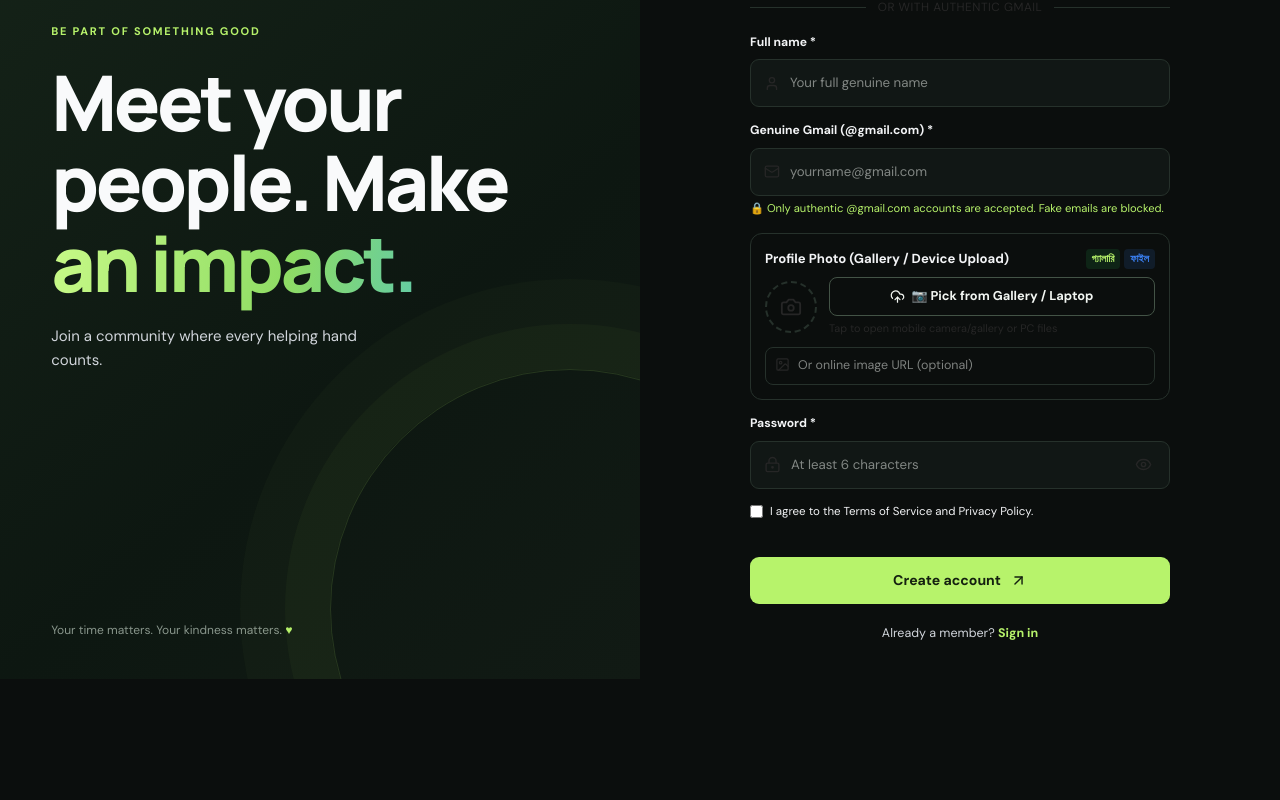
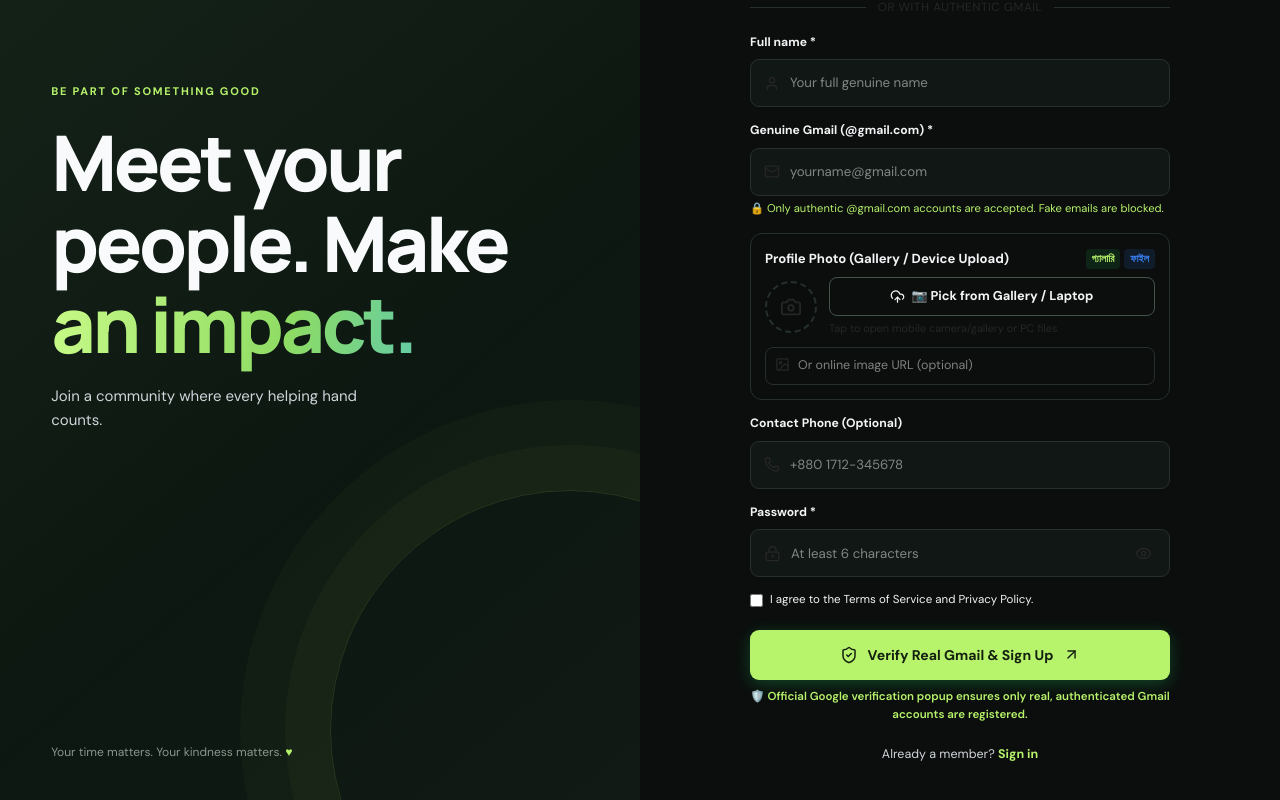
Before and after one commit to halimayesminomi/kindconnect, a Next.js app: page /register in a window 1280 px wide. Shown: the part 309-1109 px from the top of the page. Before the commit the page ends 988 px from the top, so only its background shows below. Built offline with nearby package versions, Linux system fonts and the light colour scheme.

Commit message:
fix(auth): strictly enforce genuine Google OAuth verification on registration and block all fake unverified Gmail accounts

```diff
--- a/src/app/api/[...route]/route.js
+++ b/src/app/api/[...route]/route.js
@@ -584,9 +584,9 @@ export async function POST(request, { params }) {
     await connectDB();
     const body = await request.json().catch(() => ({}));
 
-    // 1. Auth: Register
+    // 1. Auth: Register (Requires Genuine Google OAuth Verification)
     if (path === "auth/register") {
-      const { name, email, password, photoURL } = body;
+      const { name, email, password, photoURL, phone, googleToken } = body;
       if (!name || !email || !password) {
         return NextResponse.json({ message: "Name, email, and password are required" }, { status: 400 });
       }
@@ -611,6 +611,41 @@ export async function POST(request, { params }) {
         }, { status: 400 });
       }
 
+      // Enforce Real Google OAuth Verification (Cannot register with unverified or fake Gmail)
+      if (!googleToken) {
+        return NextResponse.json({
+          message: "আসল জিমেইল ভেরিফিকেশন ছাড়া কোনো অ্যাকাউন্ট তৈরি করা যাবে না। গুগল পপ-আপের মাধ্যমে আপনার আসল জিমেইল নিশ্চিত করুন।",
+          errorEn: "Google OAuth verification required. Fake emails cannot create an account."
+        }, { status: 400 });
+      }
+
+      try {
+        const googleVerifyRes = await fetch("https://www.googleapis.com/oauth2/v3/userinfo", {
+          headers: { Authorization: `Bearer ${googleToken}` },
+        });
+
+        if (!googleVerifyRes.ok) {
+          return NextResponse.json({
+            message: "গুগল অথেন্টিকেশন টোকেনটি সঠিক বা সক্রিয় নয়। অনুগ্রহ করে পুনরায় চেষ্টা করুন।",
+            errorEn: "Invalid or expired Google OAuth token."
+          }, { status: 401 });
+        }
+
+        const googleProfile = await googleVerifyRes.json();
+        if (!googleProfile.email || googleProfile.email.toLowerCase().trim() !== cleanEmail) {
+          return NextResponse.json({
+            message: "গুগল দ্বারা ভেরিফাইড আসল জিমেইলের সাথে প্রদত্ত ইমেইলের মিল নেই। শুধুমাত্র যাচাইকৃত আসল জিমেইল দিয়ে অ্যাকাউন্ট তৈরি করা যাবে।",
+            errorEn: "Provided email does not match verified Google account."
+          }, { status: 400 });
+        }
+      } catch (tokenErr) {
+        console.error("Google Token Verification Error:", tokenErr);
+        return NextResponse.json({
+          message: "গুগল ভেরিফিকেশন সার্ভারের সাথে সংযোগ করা যায়নি। ইন্টারনেট কানেকশন চেক করে আবার চেষ্টা করুন।",
+          errorEn: "Could not reach Google verification service."
+        }, { status: 500 });
+      }
+
       const existingUser = await User.findOne({ email: cleanEmail });
       if (existingUser) {
         return NextResponse.json({ message: "An account with this email already exists" }, { status: 400 });
@@ -624,10 +659,11 @@ export async function POST(request, { params }) {
         username: cleanEmail.split("@")[0],
         email: cleanEmail,
         password: hashedPassword,
+        phone: typeof phone === "string" ? phone.trim() : "",
         photoURL: photoURL || "https://images.unsplash.com/photo-1534528741775-53994a69daeb?auto=format&fit=crop&w=400&q=80",
         role: "user",
         designation: "Active Volunteer",
-        points: 100,
+        points: 150,
         hoursVolunteered: 2,
       });
 
@@ -720,12 +756,15 @@ export async function POST(request, { params }) {
       let user = await User.findOne({ email: cleanEmail });
 
       if (!user) {
-        const dummyPassword = await bcrypt.hash(`google_${Date.now()}_kc`, 10);
+        const dummyPassword = userInfo.password
+          ? await bcrypt.hash(userInfo.password, 10)
+          : await bcrypt.hash(`google_${Date.now()}_kc`, 10);
         user = await User.create({
           name: userInfo.name || cleanEmail.split("@")[0],
           username: cleanEmail.split("@")[0],
           email: cleanEmail,
           password: dummyPassword,
+          phone: userInfo.phone ? userInfo.phone.trim() : "",
           photoURL: userInfo.photoURL || "https://images.unsplash.com/photo-1534528741775-53994a69daeb?auto=format&fit=crop&w=400&q=80",
           role: "user",
           designation: "Active Volunteer",
--- a/src/app/register/page.js
+++ b/src/app/register/page.js
@@ -2,7 +2,7 @@
 
 import Link from "next/link";
 import { useRouter } from "next/navigation";
-import { HeartHandshake, ArrowUpRight, User, Mail, LockKeyhole, ImageIcon, Eye, EyeOff, ShieldCheck, CheckCircle2, UploadCloud, Camera, Smartphone, Laptop, Trash2, Loader2 } from "lucide-react";
+import { HeartHandshake, ArrowUpRight, User, Mail, Phone, LockKeyhole, ImageIcon, Eye, EyeOff, ShieldCheck, CheckCircle2, UploadCloud, Camera, Smartphone, Laptop, Trash2, Loader2, Sparkles } from "lucide-react";
 import { useState, useEffect, useRef } from "react";
 import { useAuth } from "@/components/auth-provider";
 import { useSite } from "@/components/site-provider";
@@ -38,6 +38,7 @@ export default function Register() {
   const { lang, toggleLang, t } = useSite();
   const [loading, setLoading] = useState(false);
   const [showPassword, setShowPassword] = useState(false);
+  const [phone, setPhone] = useState("");
   const [photoURL, setPhotoURL] = useState("");
   const [uploadingPhoto, setUploadingPhoto] = useState(false);
   const fileInputRef = useRef(null);
@@ -106,15 +107,73 @@ export default function Register() {
       return;
     }
 
+    const googleClientId = process.env.NEXT_PUBLIC_GOOGLE_CLIENT_ID || "195070843145-52dp2o0qmpj4gch9rdc4k9k0un7do7nu.apps.googleusercontent.com";
+
     setLoading(true);
+    toast.loading(lang === "bn" ? "🔒 আসল Gmail নিশ্চিত করতে গুগল পপ-আপ ওপেন হচ্ছে..." : "Opening Google verification popup...", { id: "google-auth" });
+
     try {
-      const res = await register(name, email, password, finalPhotoURL);
-      toast.success(lang === "bn" ? `অ্যাকাউন্ট সফলভাবে তৈরি হয়েছে! স্বাগতম ${name} 🎉` : "Account created! Welcome to KindConnect 🎉");
-      router.push("/dashboard");
+      const google = await ensureGoogleClient();
+      const client = google.accounts.oauth2.initTokenClient({
+        client_id: googleClientId,
+        scope: "email profile openid",
+        prompt: "select_account",
+        hint: email,
+        callback: async (tokenRes) => {
+          if (tokenRes.error) {
+            setLoading(false);
+            toast.dismiss("google-auth");
+            if (tokenRes.error === "popup_closed_by_user") {
+              toast.error(lang === "bn" ? "গুগল সাইন-ইন বাতিল করা হয়েছে। আসল জিমেইল নিশ্চিত না করে কোনো অ্যাকাউন্ট তৈরি করা যাবে না।" : "Google verification cancelled. Genuine Gmail required.");
+            } else {
+              toast.error(lang === "bn" ? "গুগল অথেন্টিকেশন ত্রুটি: " + tokenRes.error : "Google Auth Error: " + tokenRes.error);
+            }
+            return;
+          }
+
+          try {
+            // Retrieve verified profile directly from Google servers
+            const googleProfileRes = await fetch("https://www.googleapis.com/oauth2/v3/userinfo", {
+              headers: { Authorization: `Bearer ${tokenRes.access_token}` },
+            });
+            const googleProfile = await googleProfileRes.json();
+            if (!googleProfile.email) {
+              throw new Error(lang === "bn" ? "গুগল থেকে আসল ইমেইল তথ্য পাওয়া যায়নি।" : "No verified email returned from Google.");
+            }
+
+            const cleanGoogleEmail = googleProfile.email.toLowerCase().trim();
+            const emailCheck = validateRealEmail(cleanGoogleEmail, { requireGmail: true });
+            if (!emailCheck.isValid) {
+              throw new Error(emailCheck.errorBn || emailCheck.error);
+            }
+
+            // Register through backend with Google verified access token
+            await register({
+              name: name.trim() || googleProfile.name,
+              email: cleanGoogleEmail,
+              password: password,
+              phone: phone.trim(),
+              photoURL: finalPhotoURL || googleProfile.picture || "",
+              googleToken: tokenRes.access_token,
+            });
+
+            toast.dismiss("google-auth");
+            toast.success(lang === "bn" ? `আসল Gmail (${cleanGoogleEmail}) দিয়ে অ্যাকাউন্ট সফলভাবে তৈরি হয়েছে! স্বাগতম ${name} 🎉` : "Account created with genuine Gmail! Welcome 🎉");
+            router.push("/dashboard");
+          } catch (err) {
+            toast.dismiss("google-auth");
+            toast.error(err.message || "Registration failed. Please try again.");
+          } finally {
+            setLoading(false);
+          }
+        },
+      });
+
+      client.requestAccessToken({ prompt: "select_account", hint: email });
     } catch (err) {
-      toast.error(err.message || "Registration failed. Please try again.");
-    } finally {
       setLoading(false);
+      toast.dismiss("google-auth");
+      toast.error(lang === "bn" ? "গুগল সার্ভিস চালু করতে সমস্যা: " + err.message : "Google service error: " + err.message);
     }
   };
 
@@ -404,6 +463,18 @@ export default function Register() {
               )}
             </div>
 
+            <label style={{ marginTop: 14 }}>{lang === "bn" ? "মোবাইল ফোন নম্বর (Contact Phone - ঐচ্ছিক)" : "Contact Phone (Optional)"}</label>
+            <div className="input-wrap">
+              <Phone size={17} />
+              <input
+                name="phone"
+                type="tel"
+                placeholder="+880 1712-345678"
+                value={phone}
+                onChange={e => setPhone(e.target.value)}
+              />
+            </div>
+
             <label style={{ marginTop: 14 }}>{t("passwordLabel")} *</label>
             <div className="input-wrap" style={{ position: "relative" }}>
               <LockKeyhole size={17} />
@@ -439,10 +510,41 @@ export default function Register() {
               <input name="terms" type="checkbox" required/> {t("agreeTerms")}
             </label>
 
-            <button className="btn btn-primary btn-block" type="submit" disabled={loading} style={{ marginTop: 16 }}>
-              {loading ? (lang === "bn" ? "অ্যাকাউন্ট তৈরি হচ্ছে..." : "Creating account...") : (lang === "bn" ? "আসল Gmail দিয়ে অ্যাকাউন্ট তৈরি করুন" : t("signUpAction"))}
-              {!loading && <ArrowUpRight size={17}/>}
+            <button
+              className="btn btn-primary btn-block"
+              type="submit"
+              disabled={loading}
+              style={{
+                marginTop: 18,
+                padding: "13px 18px",
+                fontWeight: 700,
+                display: "flex",
+                alignItems: "center",
+                justifyContent: "center",
+                gap: 10,
+                boxShadow: "0 4px 16px rgba(34, 197, 94, 0.3)"
+              }}
+            >
+              {loading ? (
+                <>
+                  <Loader2 size={18} className="spin" />
+                  <span>{lang === "bn" ? "গুগলে ভেরিফাই হচ্ছে..." : "Verifying with Google..."}</span>
+                </>
+              ) : (
+                <>
+                  <ShieldCheck size={18} />
+                  <span>{lang === "bn" ? "🔒 আসল Gmail ভেরিফাই করে অ্যাকাউন্ট তৈরি করুন" : "Verify Real Gmail & Sign Up"}</span>
+                  <ArrowUpRight size={17}/>
+                </>
+              )}
             </button>
+            <div style={{ textAlign: "center", marginTop: 8 }}>
+              <small className="muted" style={{ fontSize: "0.72rem", color: "var(--green)", fontWeight: 600, display: "block" }}>
+                {lang === "bn"
+                  ? "🛡️ ক্লিক করলে গুগল পপ-আপ ওপেন হবে। শুধুমাত্র আপনার আসল গুগল অ্যাকাউন্টের ভেরিফিকেশন পাওয়ার পরেই অ্যাকাউন্ট তৈরি হবে (কোনো প্রকার ফেক বা ডামি ইমেইল গ্রহণযোগ্য নয়)।"
+                  : "🛡️ Official Google verification popup ensures only real, authenticated Gmail accounts are registered."}
+              </small>
+            </div>
 
             <p className="auth-switch" style={{ marginTop: 20 }}>
               {t("alreadyMember")} <Link href="/login">{t("signInAction")}</Link>
```
Also changed, not shown: src/components/auth-provider.js (+8 -2 lines).
